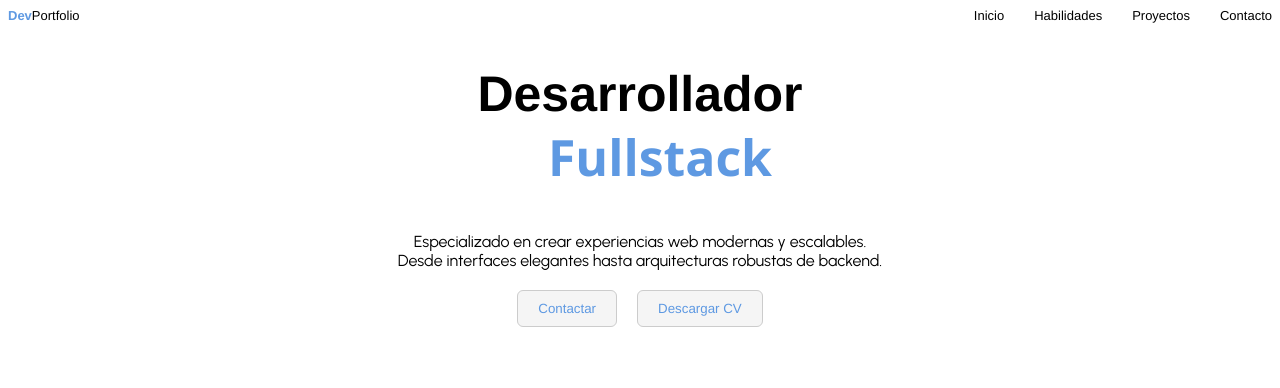
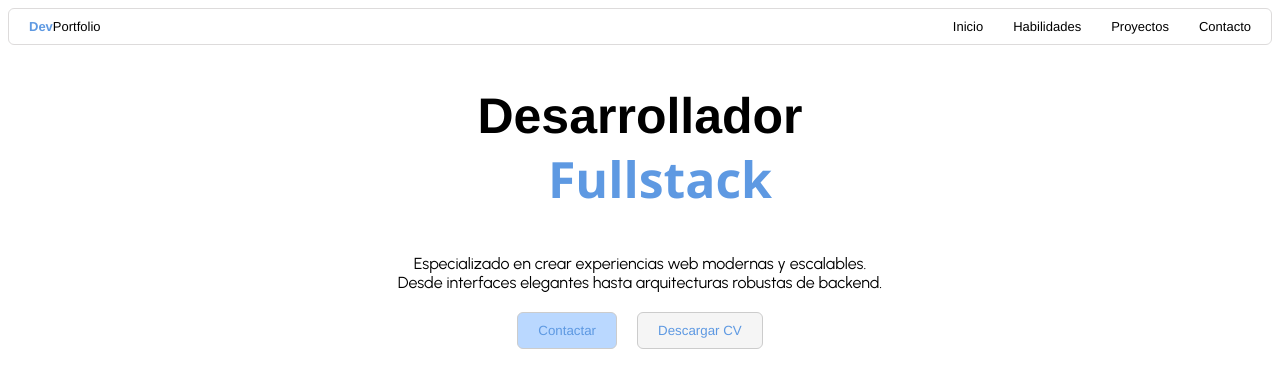
Before and after one commit to Franconicovicente/PrograIII-UTN, a plain HTML site: page Clase 02/index.html in a window 1280 px wide. In both pictures the pointer is over the button "Contactar". Drawn offline with Linux system fonts and the light colour scheme.

Commit message:
Navs y Button actualizado

```diff
--- a/Clase 02/styles.css
+++ b/Clase 02/styles.css
@@ -17,12 +17,16 @@
     display: flex;
     justify-content: space-between;
     font-size: 13px;
+    padding: 10px 20px;
+    border: 1px solid #dddbdb;
+    border-radius: 6px;
 }
 
 .nav_logo {
     color: black;
     text-decoration: none;
     font-family: var(--fuente-primaria);
+
 }
 
 .nav_strong{
@@ -84,5 +88,11 @@ p {
     border: 1px solid #ccc;
     background: #f5f5f5;
     cursor: pointer;
-    border-radius: 6px;   /* opcional para que se vean más modernos */
+    border-radius: 6px;
+     /* opcional para que se vean más modernos */
 }
+
+.button_contactar:hover,
+.button_descargar:hover{
+    background-color: #bad8ff;
+}
```
